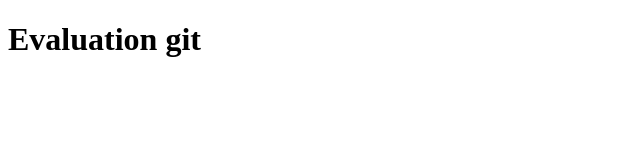
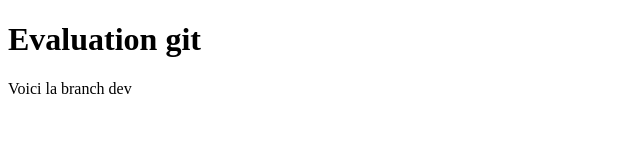
Before and after one commit to Jacky-Lp/EvaluationGit, a plain HTML site: page index.html in a window 1280 px wide. Shown: the whole page, without its empty margins (0-640 px from the left). Drawn offline with Linux system fonts and the light colour scheme.

Commit message:
Modification html

```diff
--- a/index.html
+++ b/index.html
@@ -7,5 +7,6 @@
 </head>
 <body>
     <h1>Evaluation git</h1>
+    <p>Voici la branch dev</p>
 </body>
 </html>
```
